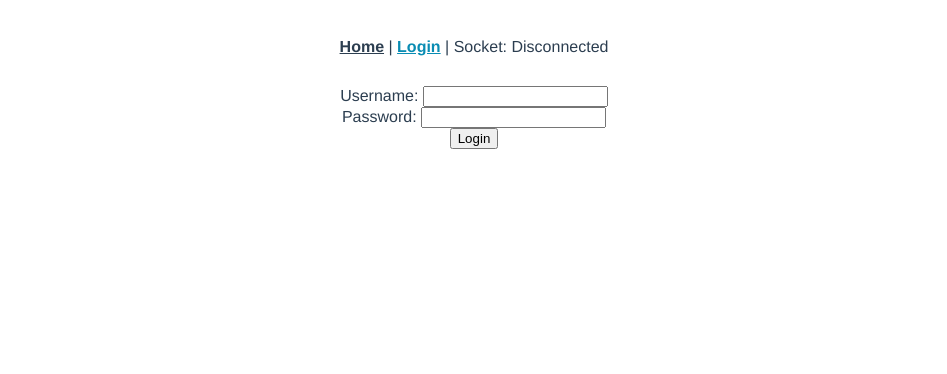
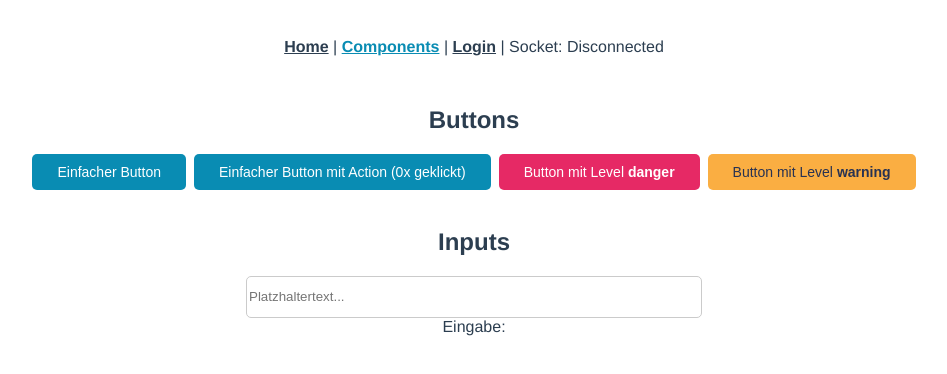
Before and after one commit to TheTimmaeh/EVA-Tischtennis, a Vue app in the folder frontend-private/: page /components in a window 1280 px wide. Before the commit this address led to /login. Shown: the top 374 px of the page, without its empty margins (166-1113 px from the left). Built offline with nearby package versions, Linux system fonts and the light colour scheme.

Commit message:
Added Components View

```diff
--- a/frontend-private/src/App.vue
+++ b/frontend-private/src/App.vue
@@ -1,6 +1,7 @@
 <template>
   <div id="nav">
     <router-link to="/">Home</router-link> |
+    <router-link to="/components">Components</router-link> |
     <template v-if="loggedIn">
       <router-link to="/profile">Profil</router-link> |
       <router-link to="/logout">Logout</router-link>
--- a/frontend-private/src/router/index.js
+++ b/frontend-private/src/router/index.js
@@ -1,6 +1,7 @@
 import { createRouter, createWebHistory } from 'vue-router'
 import store from '@/store'
 import Home from '../views/Home.vue'
+import Components from '../views/Components.vue'
 
 const Login = () => import('../views/Login.vue')
 const Logout = () => import('../views/Logout.vue')
@@ -11,6 +12,11 @@ const routes = [
     path: '/',
     name: 'Home',
     component: Home,
+  },
+  {
+    path: '/components',
+    name: 'Components',
+    component: Components,
   },
   {
     path: '/login',
@@ -29,7 +35,7 @@ const routes = [
   },
 ]
 
-const publicPages = ['/', '/login', '/publicsocket']
+const publicPages = ['/', '/components', '/login', '/publicsocket']
 
 const router = createRouter({
   history: createWebHistory(process.env.BASE_URL),
--- /dev/null
+++ b/frontend-private/src/views/Components.vue
@@ -0,0 +1,41 @@
+<template>
+  <div class="components">
+    <h2>Buttons</h2>
+    <VButton class="button">Einfacher Button</VButton>
+    <VButton class="button" @action="clicked++">Einfacher Button mit Action ({{ clicked }}x geklickt)</VButton>
+    <VButton class="button" level="danger">Button mit Level <strong>danger</strong></VButton>
+    <VButton class="button" level="warning">Button mit Level <strong>warning</strong></VButton>
+    <br /><br />
+    <h2>Inputs</h2>
+    <InputField placeholder="Platzhaltertext..." v-model="forminput" /> Eingabe: {{ forminput }}
+  </div>
+</template>
+
+<script>
+import { ref } from 'vue'
+import VButton from '@/components/VButton'
+import InputField from '@/components/InputField'
+
+export default {
+  name: 'Components',
+  components: {
+    VButton,
+    InputField,
+  },
+  setup(){
+    let clicked = ref(0)
+    let forminput = ref('')
+
+    return {
+      clicked,
+      forminput,
+    }
+  },
+}
+</script>
+
+<style lang="scss" scoped>
+  .button {
+    margin: 0 4px;
+  }
+</style>
```
